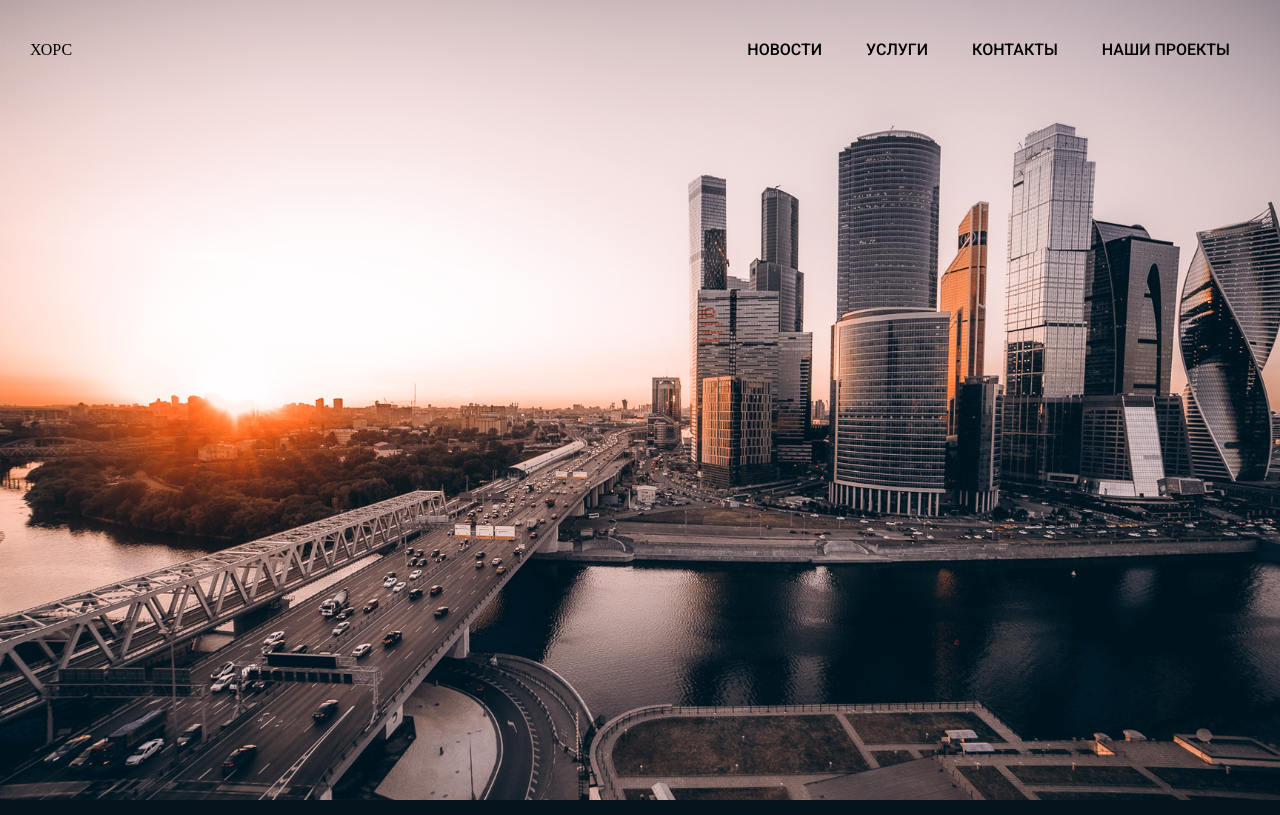
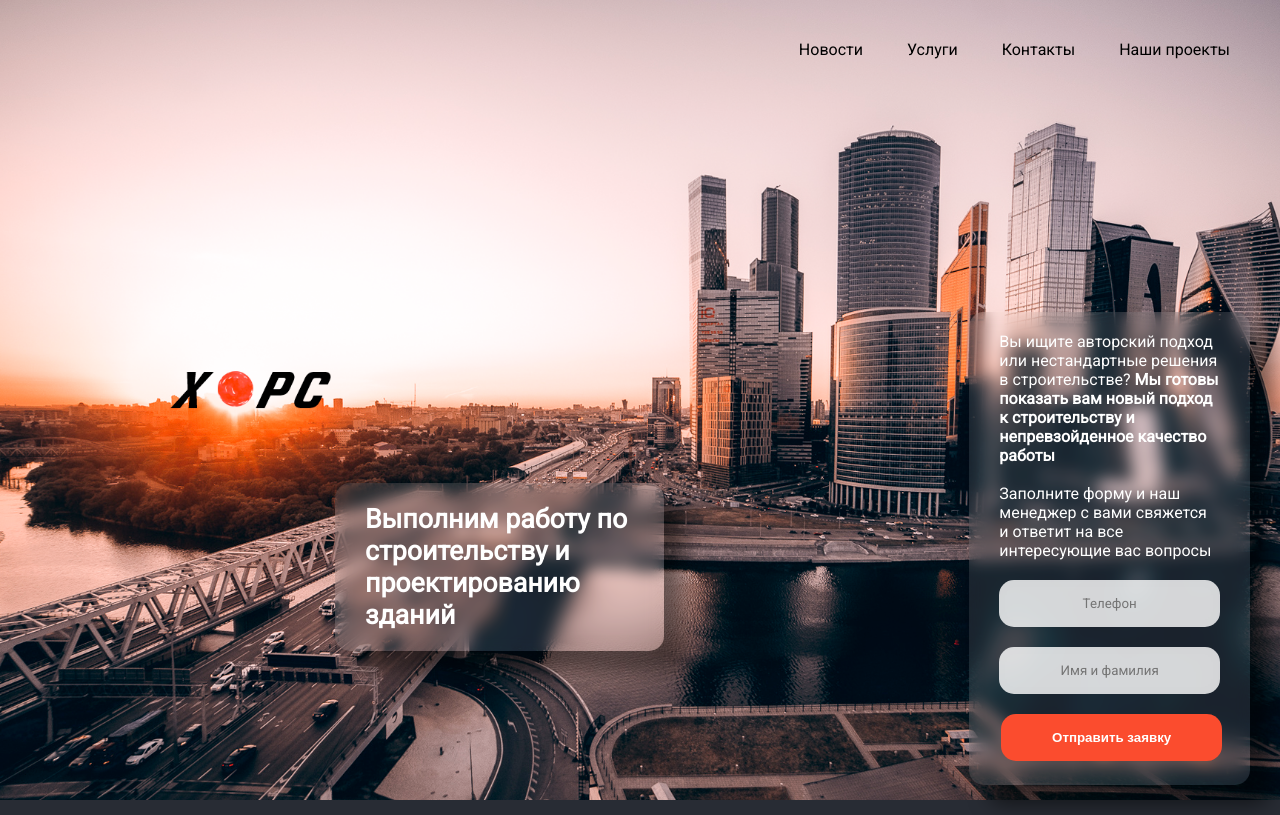
Before and after one commit to limness/hors-project, a Django app: page /sueta/ in a window 1280 px wide. Run offline with Django 3.2, Linux system fonts and the light colour scheme.

Commit message:
Main Page

```diff
--- /dev/null
+++ b/main/forms.py
@@ -0,0 +1,6 @@
+from django import forms
+
+
+class ContactForm(forms.Form):
+    telephone = forms.CharField(max_length=100)
+    full_name = forms.CharField(max_length=100)
--- a/main/static/main/styles.css
+++ b/main/static/main/styles.css
@@ -1,5 +1,5 @@
 
-@import url('https://fonts.googleapis.com/css2?family=Roboto:wght@500&display=swap');
+@import url('https://fonts.googleapis.com/css2?family=Roboto:wght@400&display=swap');
 
 
 body {
@@ -9,13 +9,14 @@
 }
 
 .main-header {
-  background-image: url("/m/site_media/main-back.png");
+  background-image: url("/m/site_media/main-back-2.png");
   background-repeat: no-repeat;
   background-position: center;
   background-size: cover;
   width: 100%;
   height: 100vh;
 }
+
 
 .navigation {
   justify-content: space-between;
@@ -38,7 +39,6 @@
   text-decoration: none;
   display: block;
   color: black;
-  text-transform: uppercase;
   font-family: "Roboto", sans-serif;
   padding: 10px 20px;
   transition: 0.3s;
@@ -49,3 +49,69 @@
   color: white;
   background-color: #c8b1b2;
 }
+
+.hello-table {
+  margin-top: 18%;
+  margin-left: 25%;
+  width: 30%;
+  font-weight: bold;
+  padding: 20px 30px;
+  color: white;
+  font-size: 20pt;
+  font-family: "Roboto", sans-serif;
+  background: rgba(255, 255, 255, 0.1);
+  box-shadow: 20px 20px 20px rgba(0, 0, 0, 0.5);
+  backdrop-filter: blur(8px);
+  border-radius: 15px;
+}
+
+.sumbit-dialog {
+  margin-top: 15%;
+  margin-left: 25%;
+  width: 300px;
+  padding: 20px 30px;
+  color: white;
+  font-family: "Roboto", sans-serif;
+  background: rgba(255, 255, 255, 0.1);
+  box-shadow: 20px 20px 20px rgba(0, 0, 0, 0.5);
+  backdrop-filter: blur(8px);
+  border-radius: 15px;
+}
+
+input[type=button], input[type=submit], input[type=reset] {
+  background-color: #fb4c2e;
+  border: none;
+  color: white;
+  padding: 16px 32px;
+  text-decoration: none;
+  font-weight: bold;
+  margin: 4px 2px;
+  cursor: pointer;
+  width: 100%;
+  margin-top: 20px;
+  border-radius: 15px;
+}
+
+.form__label {
+  font-family: 'Roboto', sans-serif;
+  font-size: 1.2rem;
+  margin-left: 2rem;
+  margin-top: 0.7rem;
+  display: block;
+  transition: all 0.3s;
+  transform: translateY(0rem);
+}
+
+.form__input {
+  font-family: 'Roboto', sans-serif;
+  color: #333;
+  border-radius: 15px;
+  padding: 16px 0px;
+  background-color: rgba(255, 255, 255, 0.8);
+  backdrop-filter: blur(8px);
+  border: none;
+  width: 100%;
+  margin-top: 20px;
+  text-align: center;
+  display: block;
+}
--- a/main/templates/main/index.html
+++ b/main/templates/main/index.html
@@ -10,7 +10,6 @@
     <div class="main-header">
       <div class="navigation">
         <div class="logo">
-          ХОРС
         </div>
         <div class="nav-bar">
           <ul>
@@ -21,6 +20,33 @@
           </ul>
         </div>
       </div>
+      <div class="navigation">
+        <div class="hello-table">
+          Выполним работу по строительству и проектированию зданий
+        </div>
+        <div class="sumbit-dialog">
+          Вы ищите авторский подход или нестандартные решения в строительстве?
+          <span style="font-weight: bold;">Мы готовы показать вам новый подход к строительству и непревзойденное качество работы</span><br><br>
+          Заполните форму и наш менеджер с вами свяжется и ответит на все интересующие вас вопросы
+
+          <form action="" method="post">
+            {% csrf_token %}
+            <!-- <input id="your_name" type="text" name="your_name" value="{{ current_name }}"> -->
+            <!-- <input type="submit" value="OK"> -->
+
+            <!-- <table>
+            {{ form }}
+            </table> -->
+            <div class="form__group">
+              <input type="text" class="form__input" id="your_phone" placeholder="Телефон" required="" value="{{ current_telephone }}" />
+            </div>
+            <div class="form__group">
+              <input type="text" class="form__input" id="your_name" placeholder="Имя и фамилия" required="" value="{{ current_name }}" />
+            </div>
+            <input type="submit" value="Отправить заявку">
+          </form>
+        </div>
+      </div>
     </div>
   </body>
 </html>
--- a/main/views.py
+++ b/main/views.py
@@ -1,5 +1,49 @@
 from django.shortcuts import render
+from django.http import HttpResponseRedirect
+
+from .forms import ContactForm
+from django.core.mail import EmailMessage
 
 
-def index(req):
-    return render(req, 'main/index.html')
+def index(request):
+    if request.method == 'POST':
+        form = ContactForm(request.POST)
+        #if form.is_valid():
+            #form.save()
+        email = EmailMessage(
+            'Hello',
+            'Body goes here',
+            'from@example.com',
+            ['andrey.pwn@gmail.com'],
+            ['andrey.pwn@gmail.com'],
+            reply_to=['andrey.pwn@gmail.com'],
+            headers={'Message-ID': 'foo'},
+        )
+        email.send()
+        return render(request, 'main/index.html')
+
+    form = ContactForm()
+    context = {'form': form}
+    # # if this is a POST request we need to process the form data
+    # if request.method == 'POST':
+    #     send_mail(
+    #         'Subject here',
+    #         'Here is the message.',
+    #         'andrey.pwn@gmail.com',
+    #         ['andrey.pwn@gmail.com'],
+    #         fail_silently=False,
+    #     )
+    #     # create a form instance and populate it with data from the request:
+    #     form = ContactForm(request.POST)
+    #     # check whether it's valid:
+    #     if form.is_valid():
+    #         # process the data in form.cleaned_data as requestuired
+    #         # ...
+    #         # redirect to a new URL:
+    #         return HttpResponseRedirect('/thanks/')
+    #
+    # # if a GET (or any other method) we'll create a blank form
+    # else:
+    #     form = ContactForm()
+
+    return render(request, 'main/index.html', context)
```
Also changed, not shown: hors_project/settings.py (+17 -1 lines), media/site_media/main-back-2.png (added).
